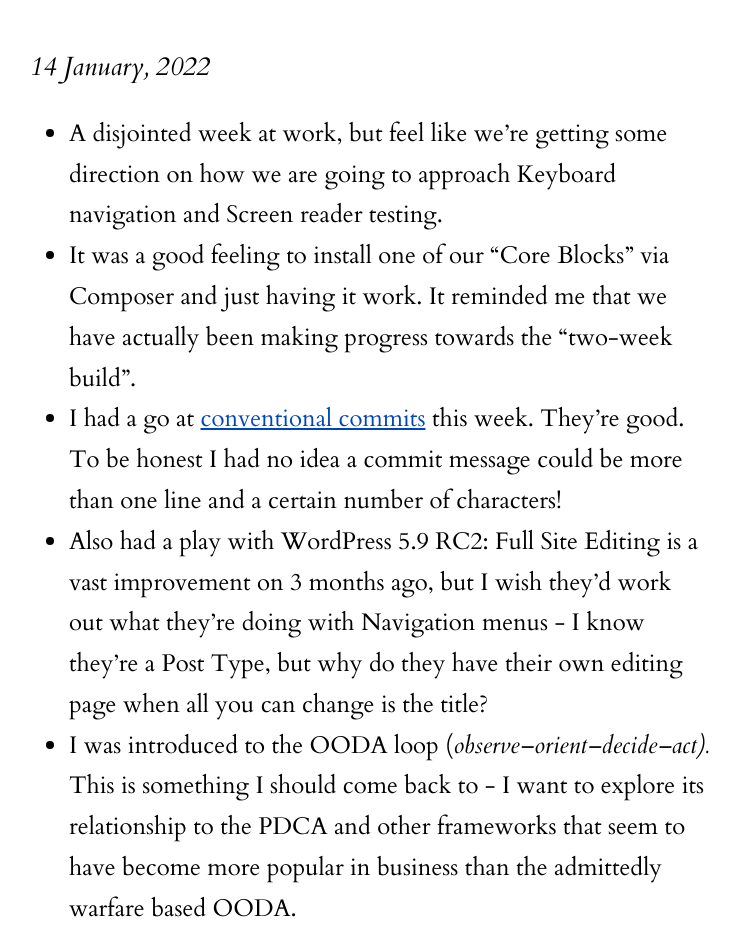
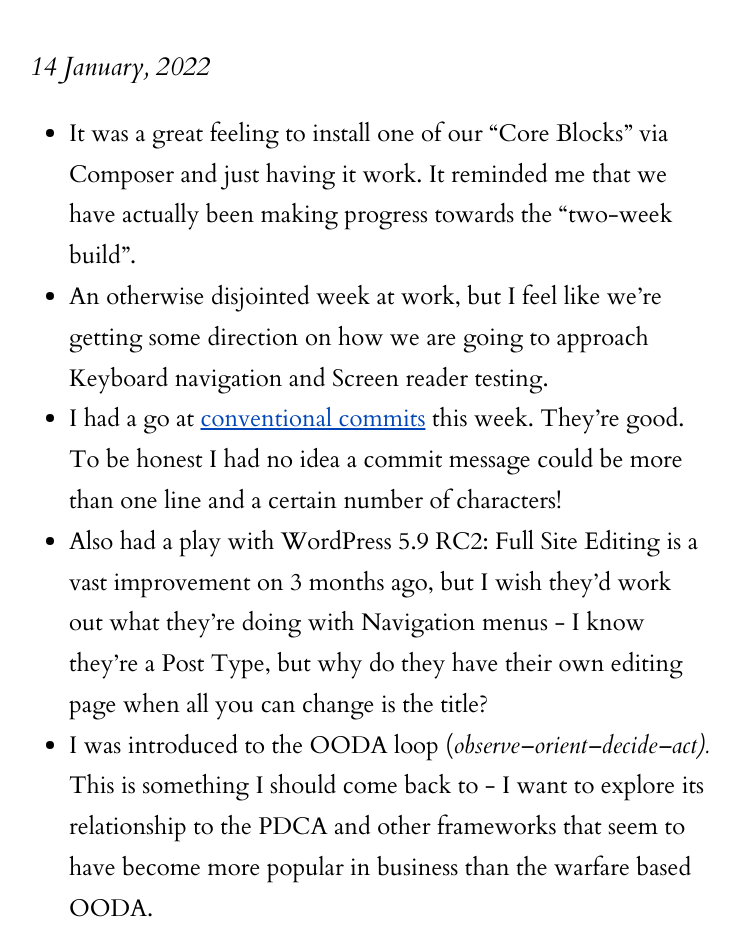
Before and after one commit to cs-ferguson/chris-f-com, an Eleventy site: page src/posts/weeknotes-2022-2.md in a window 1280 px wide. Shown: the part 330-1264 px from the top of the page, without its empty margins (271-1011 px from the left). Built offline with nearby package versions, Linux system fonts and the light colour scheme; Eleventy itself is replaced by a stand-in of ours; files that its build step writes are made by us from their sources; what linkedom, markdown-it-image-figures would draw is missing.

Commit message:
Edit: Weeknotes - 2022, Week 2
Minor edits
Fixed image caption not showing due to being part of bullet list

```diff
--- a/src/posts/weeknotes-2022-2.md
+++ b/src/posts/weeknotes-2022-2.md
@@ -9,16 +9,17 @@ layout: layouts/post.njk
 permalink: /posts/weeknotes-2022-2/
 featuredImage: /img/secret-squirrel-480w.webp
 ---
-- A disjointed week at work, but feel like we’re getting some direction on how we are going to approach Keyboard navigation and Screen reader testing.
-- It was a good feeling to install one of our “Core Blocks” via Composer and just having it work. It reminded me that we have actually been making progress towards the “two-week build”.
+- It was a great feeling to install one of our “Core Blocks” via Composer and just having it work. It reminded me that we have actually been making progress towards the “two-week build”.
+- An otherwise disjointed week at work, but I feel like we’re getting some direction on how we are going to approach Keyboard navigation and Screen reader testing.
 - I had a go at [conventional commits]([https://www.conventionalcommits.org/en/v1.0.0/](https://www.conventionalcommits.org/en/v1.0.0/)) this week. They’re good. To be honest I had no idea a commit message could be more than one line and a certain number of characters!
 - Also had a play with WordPress 5.9 RC2: Full Site Editing is a vast improvement on 3 months ago, but I wish they’d work out what they’re doing with Navigation menus - I know they’re a Post Type, but why do they have their own editing page when all you can change is the title?
-- I was introduced to the OODA loop (*observe–orient–decide–act).* This is something I should come back to - I want to explore its relationship to the PDCA and other frameworks that seem to have become more popular in business than the admittedly warfare based OODA.
+- I was introduced to the OODA loop (*observe–orient–decide–act).* This is something I should come back to - I want to explore its relationship to the PDCA and other frameworks that seem to have become more popular in business than the warfare based OODA.
 - Made a cheese and kimchi (kim-cheese) toastie for the first time - I think it worked...
 - I’ve been calling Kae Tempest “Kate” for years, and nobody noticed because of my glottal stop (glo’al stop).
 - This week I also learned:
     - Weighted lunges still give me sore adductors
     - The origins of the term “Secret Squirrel” pre-date the cartoon. Here’s one amusing yet unconfirmed theory about its origin: [[https://www.sandboxx.us/blog/spy-culture-what-is-a-secret-squirrel/](https://www.sandboxx.us/blog/spy-culture-what-is-a-secret-squirrel/)]([https://www.sandboxx.us/blog/spy-culture-what-is-a-secret-squirrel/](https://www.sandboxx.us/blog/spy-culture-what-is-a-secret-squirrel/))
     - Empty `alt` attributes are preferred to `role="presentation"`
-- We’ve started a Sketch Club at work - this week’s word was “Alien”. Unusually I used brushes a lot on it found them a lot more versatile for sketching than I ever thought.
+- We’ve started a Sketch Club at work - this week’s word was “Alien”. Unusually I used brushes a lot on it and found them a lot more versatile for sketching than I ever thought.
+
 ![My sketch of an Alien for weekly sketch club.](https://cfergo.s3.eu-west-1.amazonaws.com/alien-sketch.jpeg "My weekly sketch under the theme of &quot;Alien&quot;")
```
